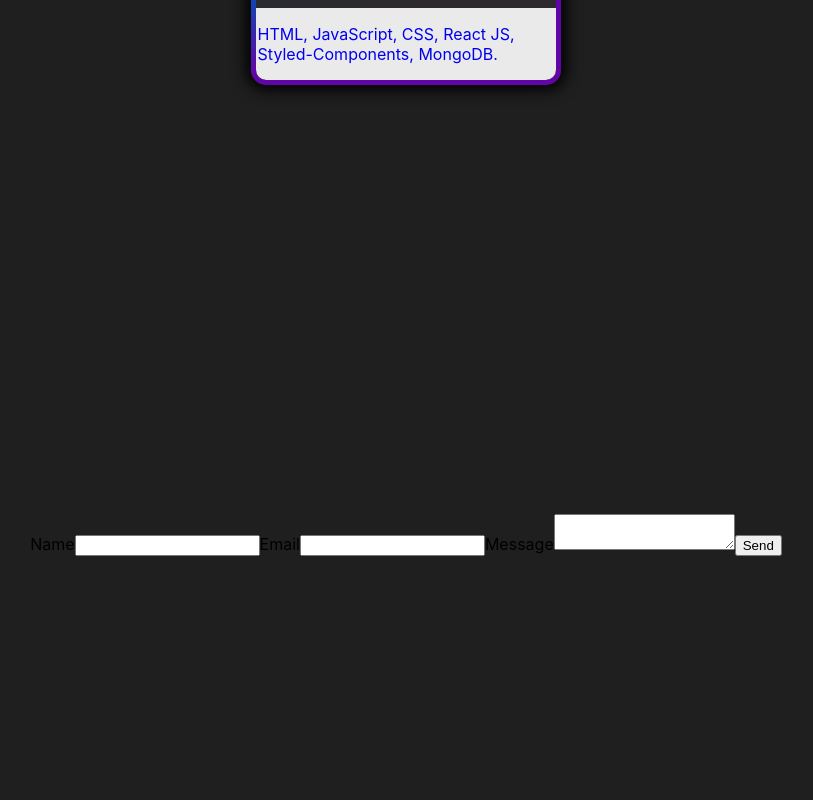
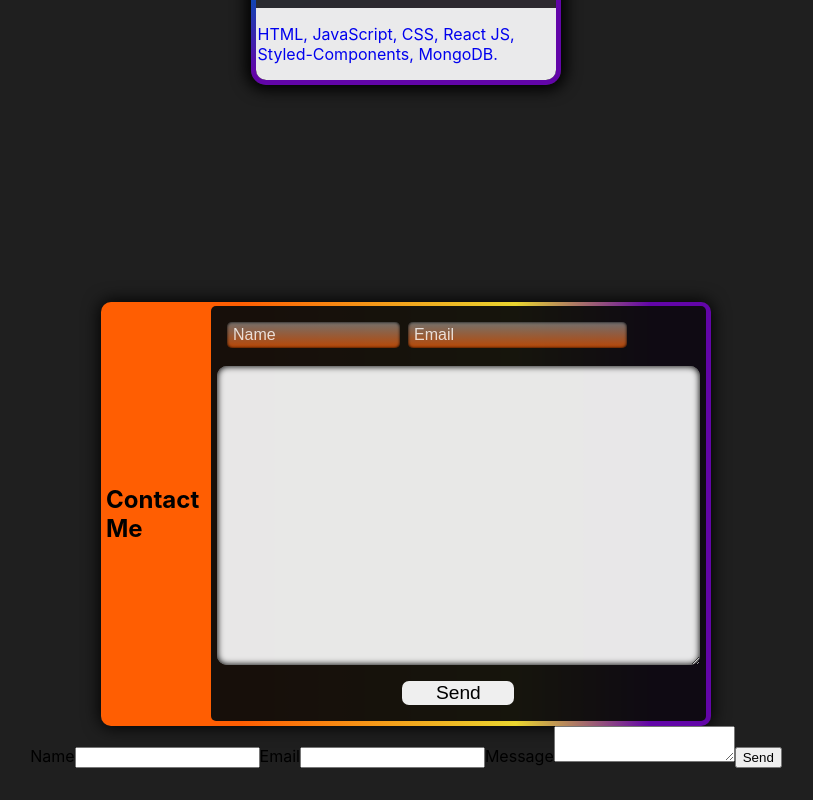
Before and after one commit to fernanhick/portfolio-react-styled, a React (Create React App) app: page / in a window 1280 px wide. Shown: the part 2040-2840 px from the top of the page, without its empty margins (234-1047 px from the left). Built offline with nearby package versions, Linux system fonts and the light colour scheme.

Commit message:
err, not sending name or email

```diff
--- a/src/components/contactsection/ContactSectionStyles.js
+++ b/src/components/contactsection/ContactSectionStyles.js
@@ -3,6 +3,7 @@
 export const ContactCont = styled.section`
 	height: 100vh;
 	display: flex;
+	flex-direction: column;
 	align-items: center;
 	justify-content: center;
 	padding: 0 1rem;
@@ -29,7 +30,7 @@
 	box-shadow: 0 0 17px 1px black;
 `
 export const CFHeader = styled.h1`
-/* 	writing-mode: vertical-lr;
+	/* 	writing-mode: vertical-lr;
 	text-orientation: mixed; */
 `
 export const ContFormFields = styled.form`
--- a/src/components/contactsection/index.js
+++ b/src/components/contactsection/index.js
@@ -18,9 +18,7 @@
 	return (
 		<>
 			<ContactCont>
-				<ContactUs />
-
-				{/* <ContactForm>
+				<ContactForm>
 					<CFHeader>Contact Me</CFHeader>
 					<ContFormFields>
 						<CLableWrap>
@@ -33,7 +31,8 @@
 						</CFormContent>
 					</ContFormFields>
 					<ContactFormImg />
-				</ContactForm> */}
+				</ContactForm>
+				<ContactUs />
 			</ContactCont>
 		</>
 	)
```
